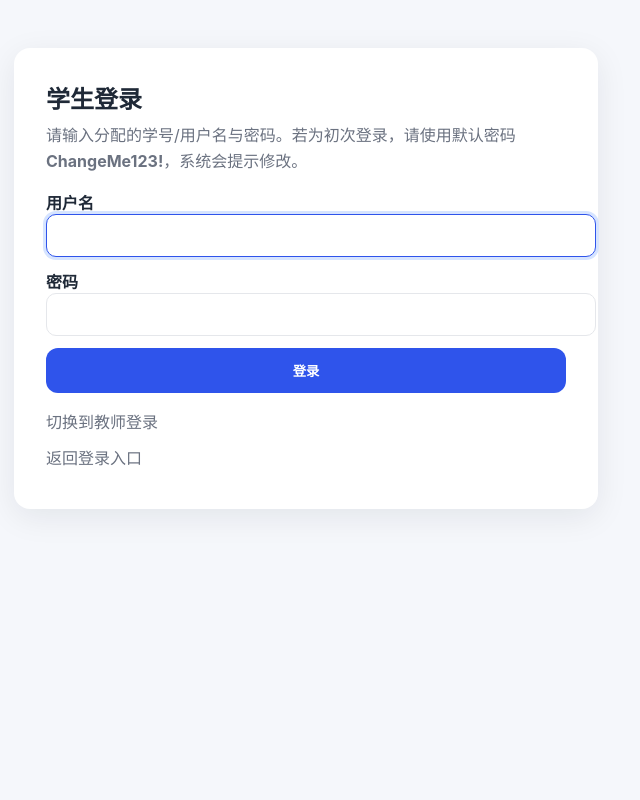
After one commit to PakleFlady/Database-Course-Design, a Django app: page /accounts/login/student/ in a window 1280 px wide. The commit adds this page. Shown: the whole page, without its empty margins (334-974 px from the left). Run offline with Django 5.2, Linux system fonts and the light colour scheme.

Commit message:
Add login portal for students and teachers

```diff
--- a/registrar/middleware.py
+++ b/registrar/middleware.py
@@ -25,10 +25,15 @@ class ForcePasswordChangeMiddleware:
             except NoReverseMatch:
                 change_url = done_url = ""
 
+            try:
+                logout_url = reverse("logout")
+            except NoReverseMatch:
+                logout_url = getattr(settings, "LOGOUT_URL", "/admin/logout/")
+
             allowed_paths = {
                 change_url,
                 done_url,
-                getattr(settings, "LOGOUT_URL", "/admin/logout/"),
+                logout_url,
             }
 
             is_static = bool(getattr(settings, "STATIC_URL", "")) and request.path.startswith(settings.STATIC_URL)
--- /dev/null
+++ b/registrar/templates/base.html
@@ -0,0 +1,154 @@
+<!DOCTYPE html>
+<html lang="zh-CN">
+  <head>
+    <meta charset="UTF-8" />
+    <meta name="viewport" content="width=device-width, initial-scale=1.0" />
+    <title>{% block title %}课程管理系统{% endblock %}</title>
+    <style>
+      :root {
+        --bg: #f5f7fb;
+        --card: #ffffff;
+        --accent: #2f54eb;
+        --accent-weak: #d6e4ff;
+        --text: #1f2937;
+        --muted: #6b7280;
+      }
+
+      body {
+        margin: 0;
+        font-family: "Inter", "PingFang SC", "Microsoft YaHei", sans-serif;
+        background: var(--bg);
+        color: var(--text);
+        min-height: 100vh;
+      }
+
+      .layout {
+        display: flex;
+        justify-content: center;
+        padding: 48px 16px;
+      }
+
+      .card {
+        background: var(--card);
+        border-radius: 16px;
+        box-shadow: 0 8px 32px rgba(15, 23, 42, 0.08);
+        padding: 32px;
+        max-width: 520px;
+        width: 100%;
+      }
+
+      h1 {
+        margin-top: 0;
+        margin-bottom: 8px;
+        font-size: 24px;
+      }
+
+      p {
+        margin-top: 0;
+        color: var(--muted);
+        line-height: 1.6;
+      }
+
+      .actions {
+        display: flex;
+        flex-direction: column;
+        gap: 12px;
+        margin: 16px 0 8px;
+      }
+
+      a.button,
+      button.button,
+      input[type="submit"].button {
+        display: inline-flex;
+        align-items: center;
+        justify-content: center;
+        gap: 8px;
+        padding: 12px 16px;
+        border-radius: 12px;
+        border: 1px solid transparent;
+        background: var(--accent);
+        color: #fff;
+        font-weight: 600;
+        text-decoration: none;
+        cursor: pointer;
+        transition: transform 0.05s ease, box-shadow 0.1s ease, background 0.1s ease;
+      }
+
+      a.button.secondary,
+      button.button.secondary {
+        background: #f8fafc;
+        color: var(--text);
+        border-color: #e5e7eb;
+      }
+
+      a.button:hover,
+      button.button:hover,
+      input[type="submit"].button:hover {
+        transform: translateY(-1px);
+        box-shadow: 0 8px 20px rgba(47, 84, 235, 0.25);
+      }
+
+      form {
+        display: flex;
+        flex-direction: column;
+        gap: 12px;
+        margin-top: 16px;
+      }
+
+      label {
+        font-weight: 600;
+        color: var(--text);
+      }
+
+      input[type="text"],
+      input[type="password"] {
+        width: 100%;
+        padding: 12px 14px;
+        border: 1px solid #e5e7eb;
+        border-radius: 10px;
+        font-size: 15px;
+        transition: border-color 0.1s ease, box-shadow 0.1s ease;
+      }
+
+      input[type="text"]:focus,
+      input[type="password"]:focus {
+        outline: none;
+        border-color: var(--accent);
+        box-shadow: 0 0 0 3px var(--accent-weak);
+      }
+
+      .hint {
+        background: #f8fafc;
+        border: 1px solid #e5e7eb;
+        border-radius: 12px;
+        padding: 12px;
+        color: var(--muted);
+      }
+
+      .muted-link {
+        color: var(--muted);
+        text-decoration: none;
+      }
+
+      .muted-link:hover {
+        text-decoration: underline;
+      }
+
+      .alert {
+        margin: 8px 0;
+        padding: 12px 14px;
+        background: #fff7ed;
+        border: 1px solid #fed7aa;
+        border-radius: 10px;
+        color: #9a3412;
+      }
+    </style>
+  </head>
+  <body>
+    <div class="layout">
+      <div class="card">
+        {% block content %}{% endblock %}
+      </div>
+    </div>
+  </body>
+</html>
--- /dev/null
+++ b/registrar/templates/registration/student_login.html
@@ -0,0 +1,33 @@
+{% extends "base.html" %}
+{% block title %}学生登录{% endblock %}
+{% block content %}
+<h1>学生登录</h1>
+<p>请输入分配的学号/用户名与密码。若为初次登录，请使用默认密码 <strong>ChangeMe123!</strong>，系统会提示修改。</p>
+
+{% if form.non_field_errors %}
+  <div class="alert">{{ form.non_field_errors }}</div>
+{% endif %}
+
+<form method="post" novalidate>
+  {% csrf_token %}
+  <div>
+    <label for="id_username">用户名</label>
+    {{ form.username }}
+    {% if form.username.errors %}<div class="alert">{{ form.username.errors|striptags }}</div>{% endif %}
+  </div>
+  <div>
+    <label for="id_password">密码</label>
+    {{ form.password }}
+    {% if form.password.errors %}<div class="alert">{{ form.password.errors|striptags }}</div>{% endif %}
+  </div>
+  {% if next %}
+    <input type="hidden" name="next" value="{{ next }}" />
+  {% endif %}
+  <input type="submit" class="button" value="登录" />
+</form>
+
+<div class="actions">
+  <a class="muted-link" href="{% url 'instructor_login' %}">切换到教师登录</a>
+  <a class="muted-link" href="{% url 'login_portal' %}">返回登录入口</a>
+</div>
+{% endblock %}
--- a/registrar/views.py
+++ b/registrar/views.py
@@ -2,8 +2,14 @@
 from __future__ import annotations
 
 from django.contrib.auth.mixins import LoginRequiredMixin
-from django.contrib.auth.views import PasswordChangeDoneView, PasswordChangeView
+from django.contrib.auth.views import (
+    LoginView,
+    LogoutView,
+    PasswordChangeDoneView,
+    PasswordChangeView,
+)
 from django.urls import reverse_lazy
+from django.views.generic import TemplateView
 
 from .models import UserSecurity
 
@@ -29,3 +35,35 @@ class ForcePasswordChangeView(LoginRequiredMixin, PasswordChangeView):
 
 class ForcePasswordChangeDoneView(LoginRequiredMixin, PasswordChangeDoneView):
     template_name = "registration/force_password_change_done.html"
+
+
+class LoginPortalView(TemplateView):
+    template_name = "registration/login_portal.html"
+
+
+class StudentLoginView(LoginView):
+    template_name = "registration/student_login.html"
+    redirect_authenticated_user = True
+    extra_context = {"role_label": "学生", "switch_url_name": "instructor_login"}
+
+    def get_success_url(self):
+        redirect_to = self.get_redirect_url()
+        return redirect_to or reverse_lazy("account_home")
+
+
+class InstructorLoginView(LoginView):
+    template_name = "registration/instructor_login.html"
+    redirect_authenticated_user = True
+    extra_context = {"role_label": "教师", "switch_url_name": "student_login"}
+
+    def get_success_url(self):
+        redirect_to = self.get_redirect_url()
+        return redirect_to or reverse_lazy("account_home")
+
+
+class AccountHomeView(LoginRequiredMixin, TemplateView):
+    template_name = "registration/account_home.html"
+
+
+class UserLogoutView(LogoutView):
+    next_page = reverse_lazy("login_portal")
--- a/university/settings.py
+++ b/university/settings.py
@@ -78,4 +78,8 @@ USE_TZ = True
 STATIC_URL = "static/"
 DEFAULT_AUTO_FIELD = "django.db.models.BigAutoField"
 
+LOGIN_URL = "/accounts/login/"
+LOGIN_REDIRECT_URL = "/accounts/home/"
+LOGOUT_REDIRECT_URL = LOGIN_URL
+
 DEFAULT_INITIAL_PASSWORD = "ChangeMe123!"
--- a/university/urls.py
+++ b/university/urls.py
@@ -2,10 +2,27 @@
 from django.contrib import admin
 from django.urls import path
 
-from registrar.views import ForcePasswordChangeDoneView, ForcePasswordChangeView
+from registrar.views import (
+    AccountHomeView,
+    ForcePasswordChangeDoneView,
+    ForcePasswordChangeView,
+    InstructorLoginView,
+    LoginPortalView,
+    StudentLoginView,
+    UserLogoutView,
+)
 
 urlpatterns = [
     path("admin/", admin.site.urls),
+    path("accounts/login/", LoginPortalView.as_view(), name="login_portal"),
+    path("accounts/login/student/", StudentLoginView.as_view(), name="student_login"),
+    path(
+        "accounts/login/instructor/",
+        InstructorLoginView.as_view(),
+        name="instructor_login",
+    ),
+    path("accounts/logout/", UserLogoutView.as_view(), name="logout"),
+    path("accounts/home/", AccountHomeView.as_view(), name="account_home"),
     path("accounts/password-change/", ForcePasswordChangeView.as_view(), name="force_password_change"),
     path(
         "accounts/password-change/done/",
```
Also changed, not shown: registrar/templates/registration/account_home.html (added, +19 -0 lines), registrar/templates/registration/force_password_change_done.html (+14 -10 lines), registrar/templates/registration/force_password_change_form.html (+15 -5 lines), registrar/templates/registration/instructor_login.html (added, +33 -0 lines), registrar/templates/registration/login_portal.html (added, +16 -0 lines), README.md.
